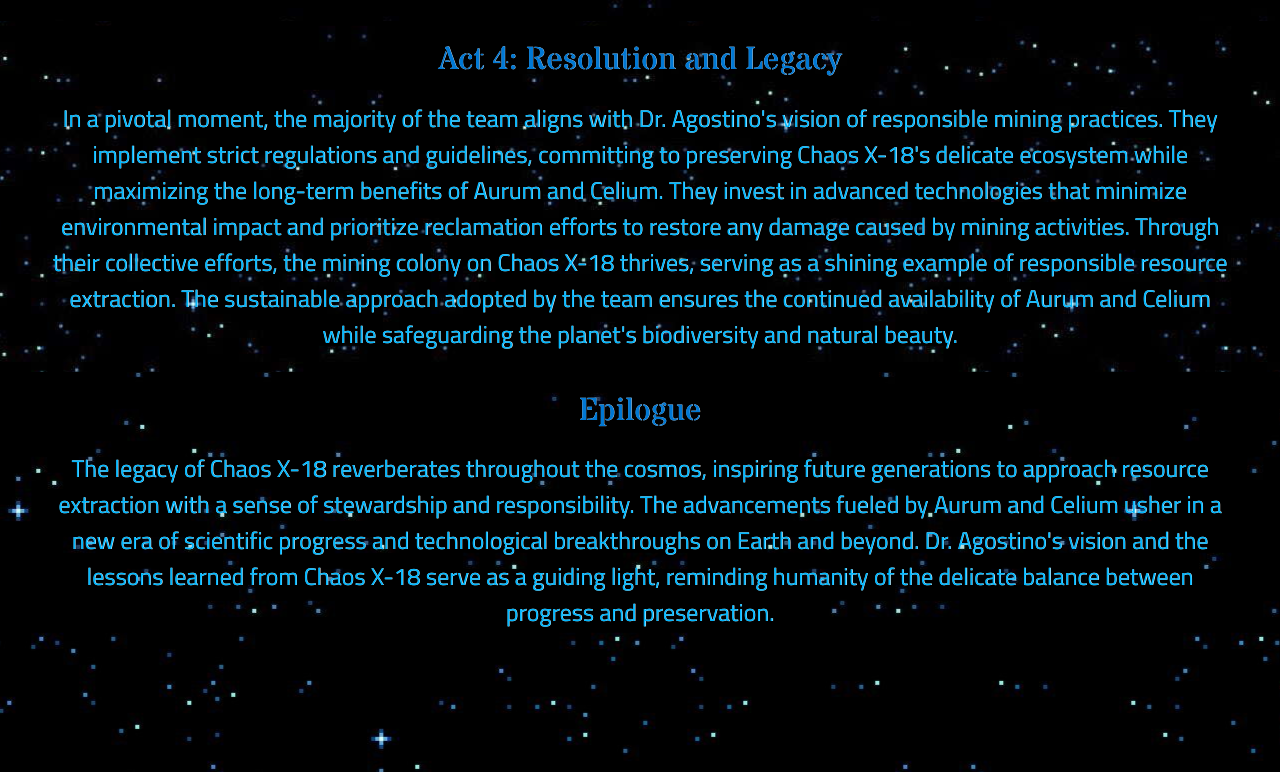
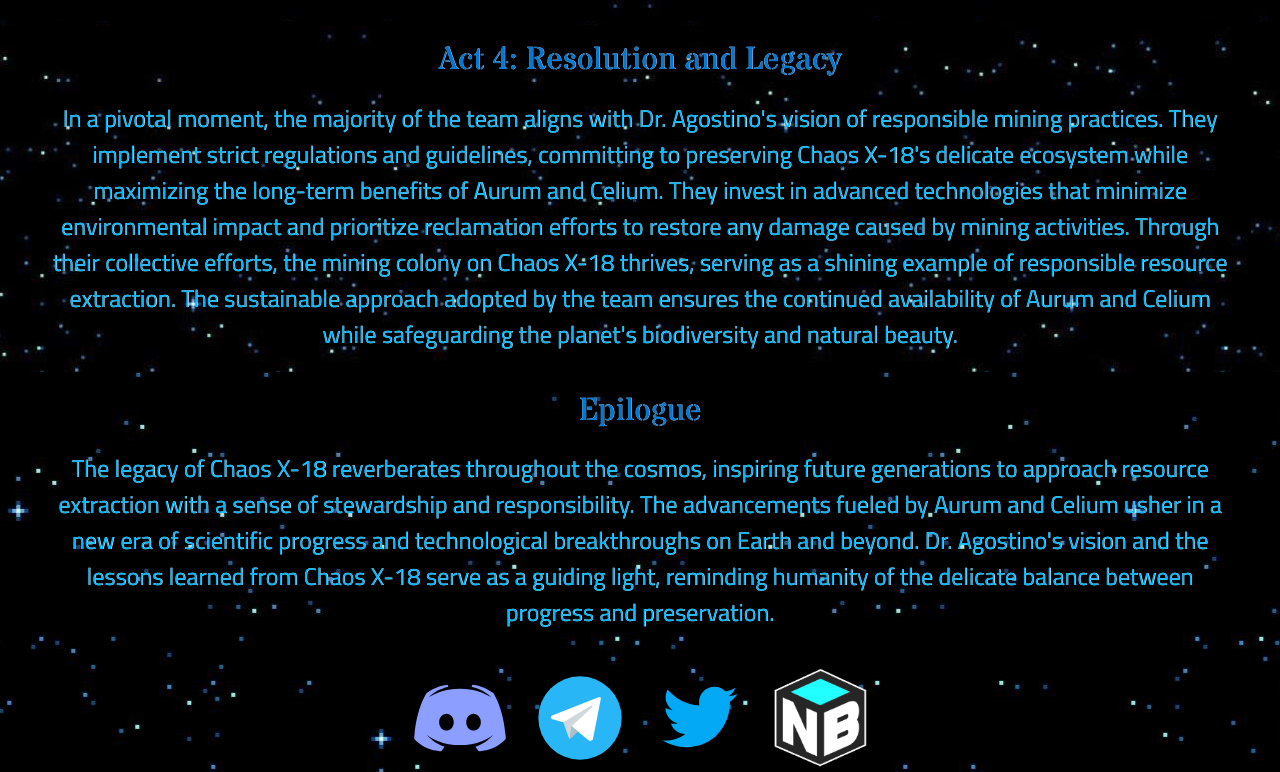
Before and after one commit to Iamtheblade85/Iamtheblade85.github.io, a React (Create React App) app: page / in a window 1280 px wide. Shown: the part 2061-2833 px from the top of the page. Built offline with nearby package versions, Linux system fonts and the light colour scheme; what anchor-link, anchor-link-browser-transport would draw is missing.

Commit message:
Added links in the Welcome page

```diff
--- a/src/components/Footer/styles.module.scss
+++ b/src/components/Footer/styles.module.scss
@@ -38,7 +38,6 @@
         width: 48px;
         height: 48px;
       }
-
       :hover {
         transition: all 0.2s ease-in-out;
         transform: scale(1.1);
--- a/src/pages/PlayerProfile/PlayerProfile.jsx
+++ b/src/pages/PlayerProfile/PlayerProfile.jsx
@@ -14,9 +14,9 @@ import { motion } from "framer-motion"
 const InventoryCard = React.lazy(() => import("../../components/Nft/InventoryCard/InventoryCard"))
 
 const images = {
-  "Common Bread": "commonBread",
-  "Standard Sword": "standartSword",
-  "Sword": "sword"
+  // "Common Bread": "commonBread",
+  // "Standard Sword": "standartSword",
+  // "Sword": "sword"
 };
 
 const PlayerProfile = () => {
--- a/src/pages/StagingNftsPage/StagingNftsPage.jsx
+++ b/src/pages/StagingNftsPage/StagingNftsPage.jsx
@@ -19,9 +19,9 @@ import { motion } from "framer-motion"
 const StagingNftCard = React.lazy(() => import("../../components/Nft/StagingNftCard/StagingNftCard"))
 
 const images = {
-  "Common Bread": "commonBread",
-  "Standard Sword": "standartSword",
-  Sword: "sword"
+  // "Common Bread": "commonBread",
+  // "Standard Sword": "standartSword",
+  // Sword: "sword"
 };
 
 const StagingNftsPage = () => {
--- a/src/pages/Welcome/Welcome.jsx
+++ b/src/pages/Welcome/Welcome.jsx
@@ -3,6 +3,11 @@ import styles from "./styles.module.scss"
 import { motion } from 'framer-motion'
 import Button from '../../components/Button/Button';
 import { useNavigate } from 'react-router-dom';
+
+import discordIcon from "../../assets/images/icons8-discord.svg"
+import telegramIcon from "../../assets/images/icons8-telegram-app.svg"
+import twitterIcon from "../../assets/images/icons8-twitter.svg"
+import neftyBlockIcon from "../../assets/images/NeftyBlocks-icon.png"
 
 const Welcome = () => {
   const scrollRef = useRef(null)
@@ -95,7 +100,8 @@ const Welcome = () => {
         <motion.div
           style={{ backgroundPositionX: backgroundPosition.x, backgroundPositionY: backgroundPosition.y }}
           key={index}
-          className={styles.container_infoSection} viewport={{ root: scrollRef, once: true }}
+          className={styles.container_infoSection}
+          viewport={{ root: scrollRef, once: true }}
           transition={infoTransition}
         >
           <motion.div
@@ -118,6 +124,24 @@ const Welcome = () => {
               viewport={{ root: scrollRef, once: true }}
             >{info.text}</motion.p>
           </motion.div>
+          <div className={styles.container_infoSection_links}>
+            <a href="https://discord.gg/zAvhwmb6ZM" target="_blank"
+              rel="noreferrer">
+              <img src={discordIcon} alt="discord icon" />
+            </a>
+            <a href="https://t.me/outofcontrolnfts" target="_blank"
+              rel="noreferrer">
+              <img src={telegramIcon} alt="telegram icon" />
+            </a>
+            <a href="https://twitter.com/OOC_nfts" target="_blank"
+              rel="noreferrer">
+              <img src={twitterIcon} alt="twitter icon" />
+            </a>
+            <a href="https://neftyblocks.com/collection/cryptochaos1" target="_blank"
+              rel="noreferrer">
+              <img src={neftyBlockIcon} alt="neftyblock icon" />
+            </a>
+          </div>
         </motion.div>
       ))}
     </motion.section>
--- a/src/pages/Welcome/styles.module.scss
+++ b/src/pages/Welcome/styles.module.scss
@@ -37,9 +37,40 @@
     background-position: center;
     background-repeat: repeat;
     background-attachment: fixed;
+    &_links {
+      display: none;
+    }
     &:nth-child(6) {
       background-image: url("../../assets/images/welcome_section_bottom_background.jpg");
       height: 50vh;
+      gap: 3vw;
+      .container_infoSection_links {
+        display: flex;
+        justify-content: center;
+        gap: 20px;
+        > a {
+          > img {
+            width: 100px;
+            height: 100px;
+            @media (max-width: $small-screen) {
+              width: 60px;
+              height: 60px;
+            }
+            @media (max-width: $mobile-screen) {
+              width: 48px;
+              height: 48px;
+            }
+          }
+          :hover {
+            transition: all 0.2s ease-in-out;
+            transform: rotate(360deg);
+          }
+          :not(:hover) {
+            transition: all 0.2s ease-in-out;
+            transform: rotate(0deg);
+          }
+        }
+      }
     }
     &_info {
       display: flex;
```
Also changed, not shown: src/components/Footer/Footer.jsx (+0 -9 lines).
